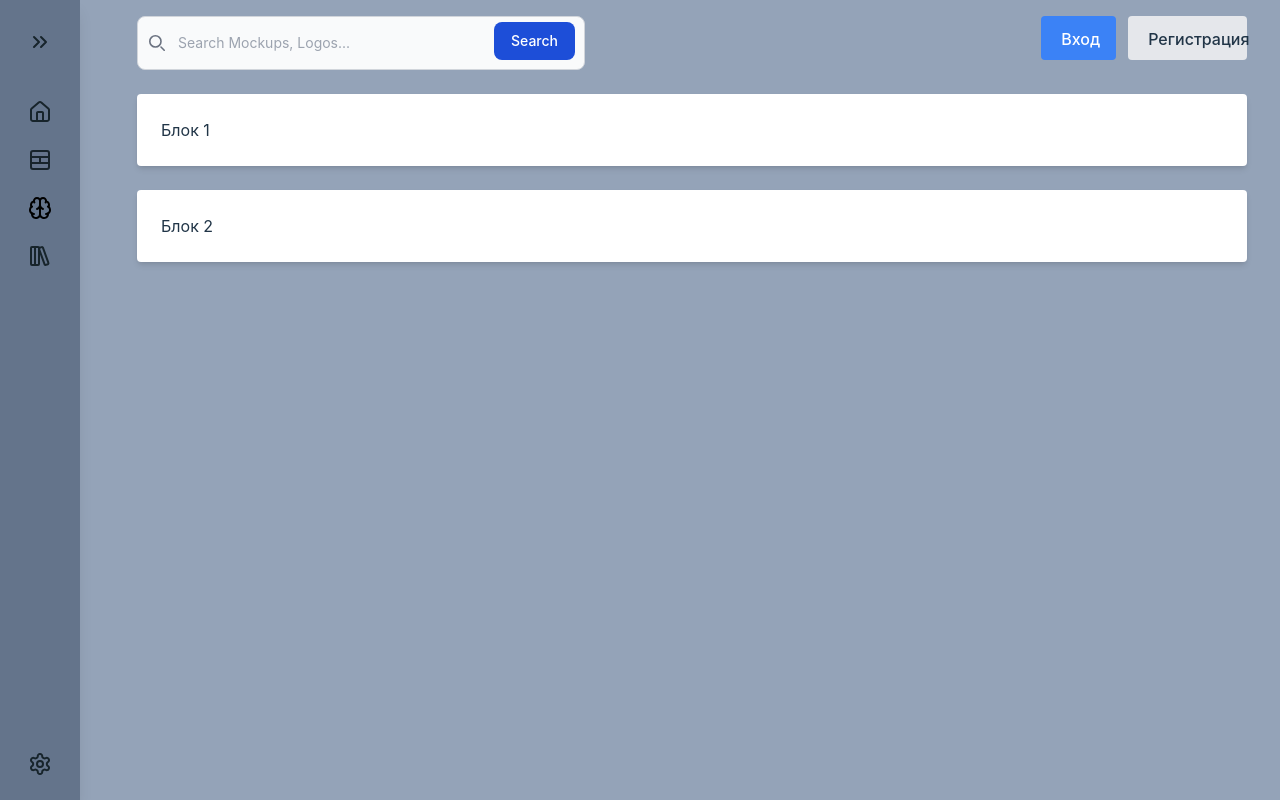
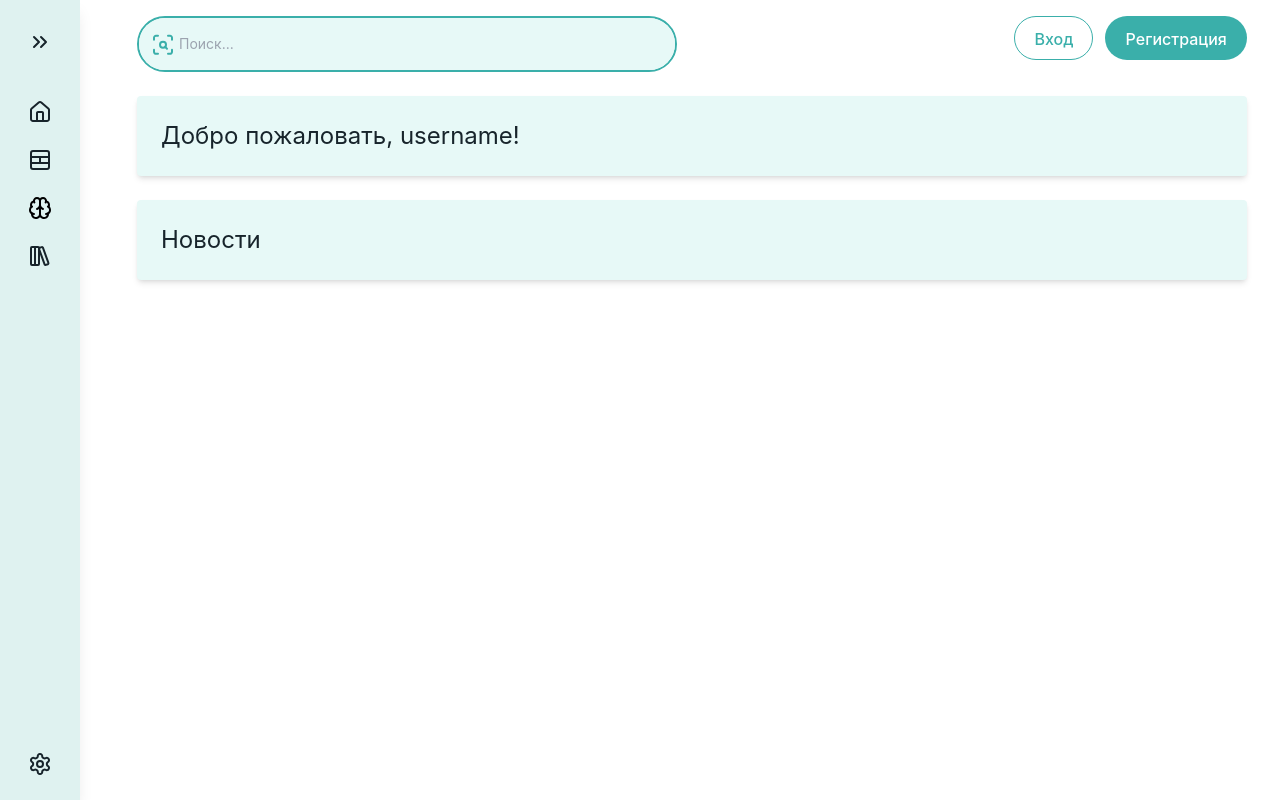
Before and after one commit to Nooonchill/RLArenaFront, a React (Vite) app: page / in a window 1280 px wide. Built offline with nearby package versions, Linux system fonts and the light colour scheme.

Commit message:
add colors, fix bugs + add content divs

```diff
--- a/src/App.jsx
+++ b/src/App.jsx
@@ -5,7 +5,9 @@ import Home from './assets/icons/Home.svg';
 import Brain from './assets/icons/Brain.svg';
 import Guides from './assets/icons/Guides.svg';
 import Data from './assets/icons/Data.svg';
-import Settings from './assets/icons/Settings.svg'
+import Settings from './assets/icons/Settings.svg';
+import Search from './assets/icons/Search.svg';
+
 
 function App() {
   const [isMenuOpen, setIsMenuOpen] = useState(false);
@@ -15,10 +17,10 @@ function App() {
   };
 
   return (
-    <div className="min-h-screen w-screen bg-slate-400">
+    <div className="min-h-screen w-screen bg-white">
       {/* Sidebar */}
       <aside
-        className={`fixed top-0 left-0 h-screen text-white bg-slate-500 shadow-lg transition-all duration-300 ${
+        className={`fixed top-0 left-0 h-screen text-white bg-whiteturquoise shadow-lg transition-all duration-300 z-10 ${
           isMenuOpen ? "w-60" : "w-20"
         }`}
       >
@@ -100,28 +102,31 @@ function App() {
           isMenuOpen ? "pl-20" : "pl-20"
         }`}
       >
-        <div className="max-w-[1110px] mx-auto pt-4">
+        <div className="max-w-[1110px] mx-auto pt-4 h-[38px]">
           {/* Header */}
           <header className="flex justify-between items-start bg-none">
             {/* Search Input */}
-            <form class="max-w-md w-full">
-                <label for="default-search" class="mb-2 text-sm font-medium text-gray-900 sr-only dark:text-white">Search</label>
-                <div class="relative">
-                    <div class="absolute inset-y-0 start-0 flex items-center ps-3 pointer-events-none">
-                        <svg class="w-4 h-4 text-gray-500 dark:text-gray-400" aria-hidden="true" xmlns="http://www.w3.org/2000/svg" fill="none" viewBox="0 0 20 20">
-                            <path stroke="currentColor" stroke-linecap="round" stroke-linejoin="round" stroke-width="2" d="m19 19-4-4m0-7A7 7 0 1 1 1 8a7 7 0 0 1 14 0Z"/>
-                        </svg>
-                    </div>
-                    <input type="search" id="default-search" class="block w-full p-4 ps-10 text-sm text-gray-900 border border-gray-300 rounded-lg bg-gray-50 focus:ring-blue-500 focus:border-blue-500 dark:bg-gray-700 dark:border-gray-600 dark:placeholder-gray-400 dark:text-white dark:focus:ring-blue-500 dark:focus:border-blue-500" placeholder="Search Mockups, Logos..." required />
-                    <button type="submit" class="text-white absolute end-2.5 bottom-2.5 bg-blue-700 hover:bg-blue-800 focus:ring-4 focus:outline-none focus:ring-blue-300 font-medium rounded-lg text-sm px-4 py-2 dark:bg-blue-600 dark:hover:bg-blue-700 dark:focus:ring-blue-800">Search</button>
+            <form class="max-w-[540px] w-full border-2 border-turquoise rounded-full">
+              <label for="default-search" class="mb-2 text-sm font-medium text-gray-900 sr-only ">Search</label>
+              <div class="relative">
+                <div class="absolute inset-y-0 start-0 flex items-center ps-3 pointer-events-none">
+                  <img src={Search} alt="Search" className="w-6" />
                 </div>
+                <input
+                  type="search"
+                  id="default-search"
+                  class="block w-full p-4 ps-10 text-sm text-gray-900 bg-lightwhiteturquoise rounded-full focus:outline-none focus:ring-0"
+                  placeholder="Поиск..."
+                  required
+                />
+              </div>
             </form>
             {/* Login/Registration Buttons */}
             <div className="flex gap-3">
-              <button className="bg-blue-500 text-white w-[75px] h-11 rounded">
+              <button className="bg-white border-turquoise w-full h-11 rounded-full text-turquoise">
                 Вход
               </button>
-              <button className="bg-gray-200 w-[119px] h-11 rounded">
+              <button className="bg-turquoise text-white w-full h-11 rounded-full">
                 Регистрация
               </button>
             </div>
@@ -129,8 +134,12 @@ function App() {
 
           {/* Body */}
           <main className="mt-6">
-            <div className="bg-white p-6 rounded shadow-md mb-6">Блок 1</div>
-            <div className="bg-white p-6 rounded shadow-md">Блок 2</div>
+            <div className="bg-lightwhiteturquoise p-6 rounded shadow-md mb-6">
+              <h1 className="text-dark text-2xl">Добро пожаловать, username!</h1>
+            </div>
+            <div className="bg-lightwhiteturquoise p-6 rounded shadow-md">
+              <h1 className="text-dark text-2xl">Новости</h1>
+            </div>
           </main>
         </div>
       </div>
--- a/tailwind.config.js
+++ b/tailwind.config.js
@@ -7,6 +7,13 @@ export default {
   theme: {
     extend: {
       colors: {
+        'lightwhiteturquoise': "#E7F9F7",
+        'whiteturquoise': "#DFF2F0",
+        'addwhiteturquoise': "#92E5E2",
+        'turquoise': "#3AAFAA",
+        'lightturquoise': "#92E5E2",
+        'darkturquoise': "#2A7A78",
+        'dark': "#17242B",
         primary: "#4F46E5", // Основной цвет из вашего макета
         secondary: "#9333EA", // Второстепенный цвет
       },
```
Also changed, not shown: src/assets/icons/Search.svg.
